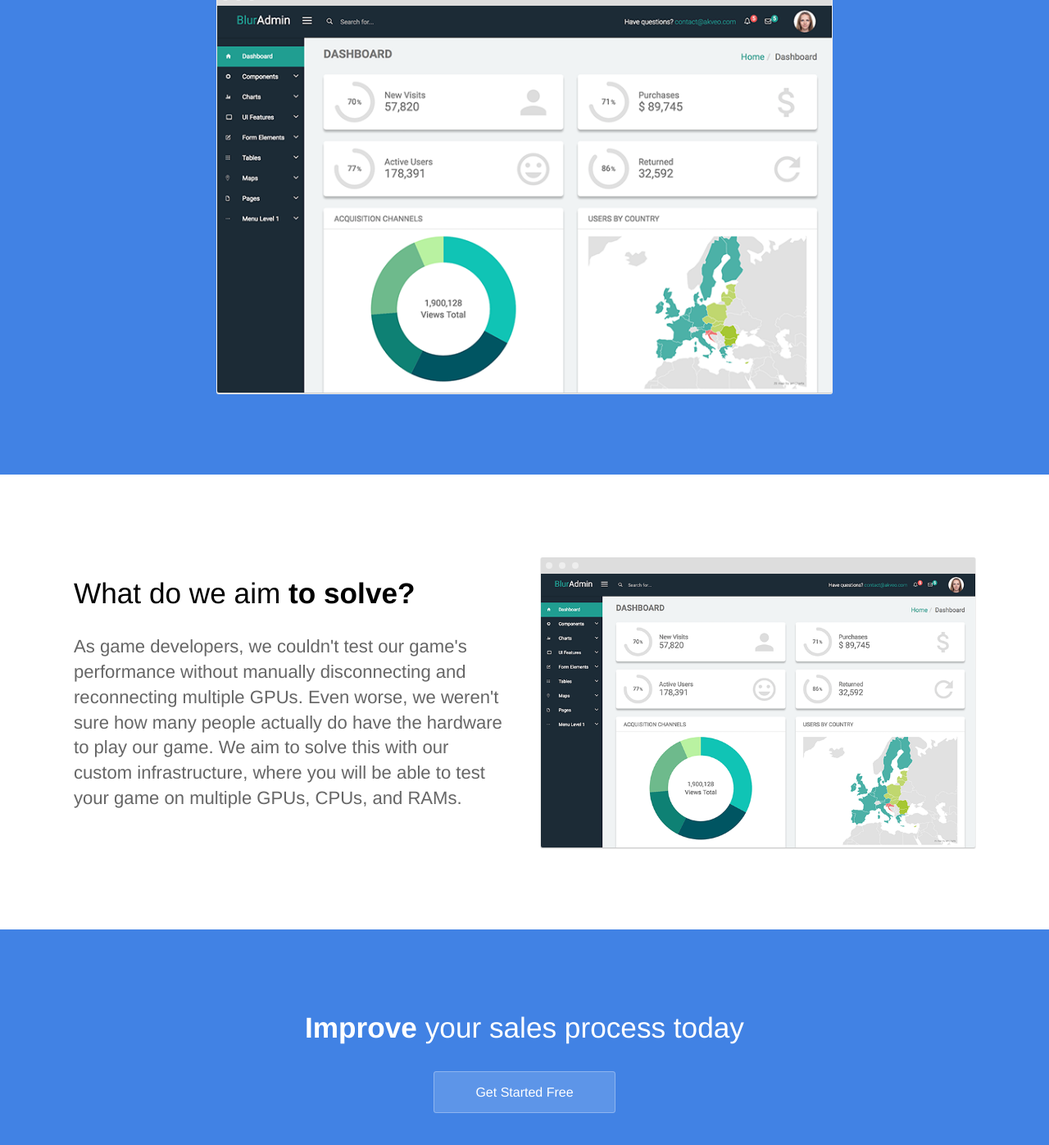
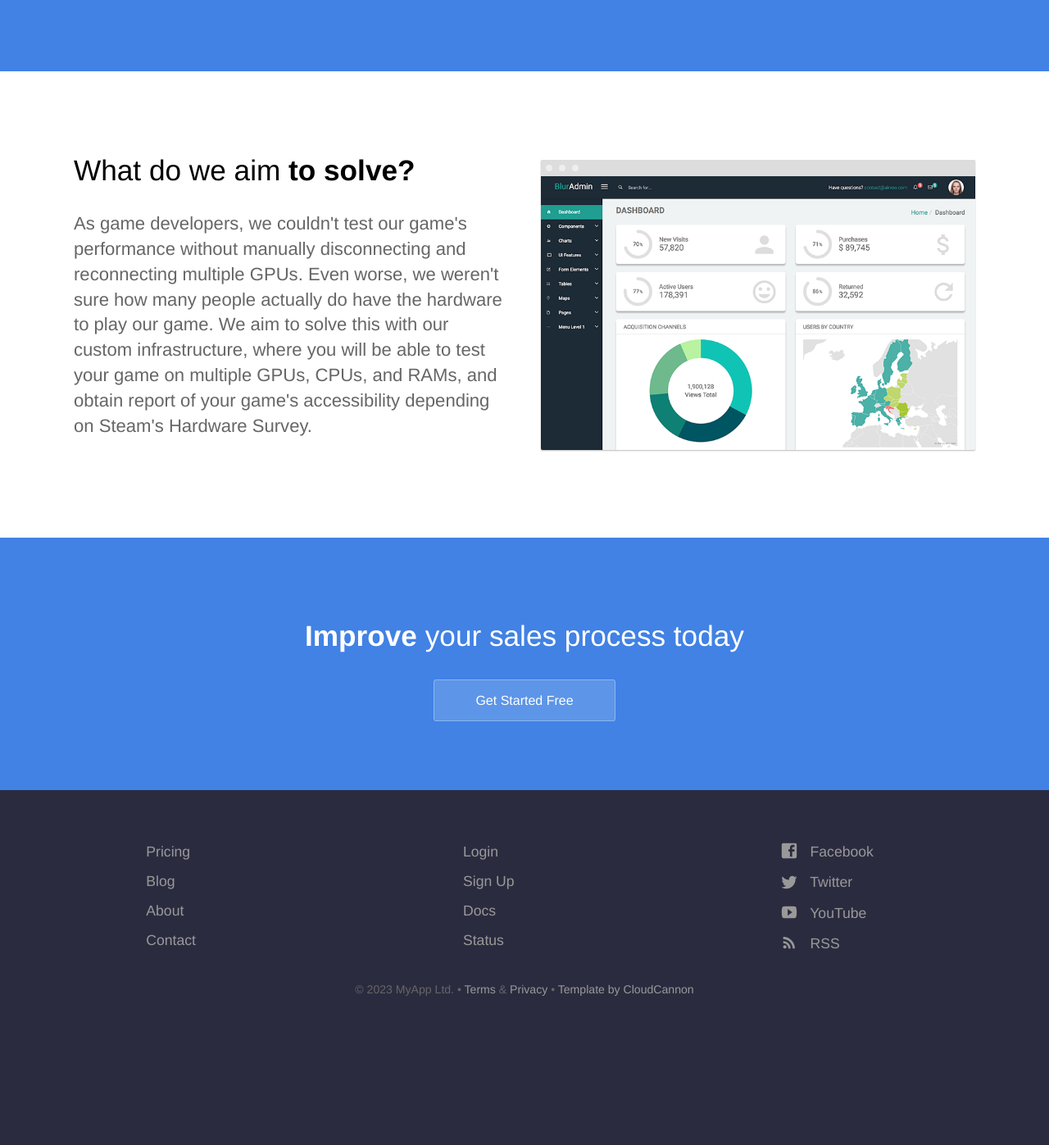
Before and after one commit to EnigmaticMachines/performace, a Jekyll site: the page built from index.html, in a window 1280 px wide and 1400 px high, scrolled down 430 px. Shown: the top 1397 px of the window at 82% size. Built offline with Jekyll 4.4.1, drawn with Linux system fonts in a browser that asks for light colours; after the commit the page ends 1698 px from its top, so only the background shows below that.

Commit message:
updated landing

```diff
--- a/index.html
+++ b/index.html
@@ -7,9 +7,9 @@ description: Welcome to cloud performance game testing.
 		<h1 class="editable">Never worry about end-user <strong>minimum system requirements.</strong></h1>
 		<p class="subtext editable">Welcome to TYGO, the all-in-one cloud solution for game developers to test game's performance across multiple hardware configurations.</p>
 		<div class="cta button alt"><a href="{{ site.baseurl }}/contact/">Get Started Free</a></div>
-		<div>
+		<!-- <div>
 			<img src="{{ site.baseurl }}/images/dashboard.png" alt="Screenshot" class="screenshot editable" />
-		</div>
+		</div> -->
 	</div>
 </section>
 
@@ -18,7 +18,7 @@ description: Welcome to cloud performance game testing.
 		<div class="container flex">
 			<div class="text editable">
 				<h2>What do we aim <strong>to solve?</strong></h2>
-				<p>As game developers, we couldn't test our game's performance without manually disconnecting and reconnecting multiple GPUs. Even worse, we weren't sure how many people actually do have the hardware to play our game. We aim to solve this with our custom infrastructure, where you will be able to test your game on multiple GPUs, CPUs, and RAMs. </p>
+				<p>As game developers, we couldn't test our game's performance without manually disconnecting and reconnecting multiple GPUs. Even worse, we weren't sure how many people actually do have the hardware to play our game. We aim to solve this with our custom infrastructure, where you will be able to test your game on multiple GPUs, CPUs, and RAMs, and obtain report of your game's accessibility depending on Steam's Hardware Survey. </p>
 			</div>
 			<div class="image">
 				<img src="{{ site.baseurl }}/images/dashboard.png" alt="Screenshot" class="screenshot editable" />
```
